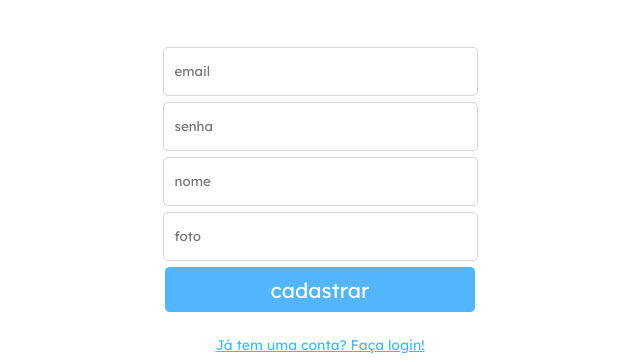
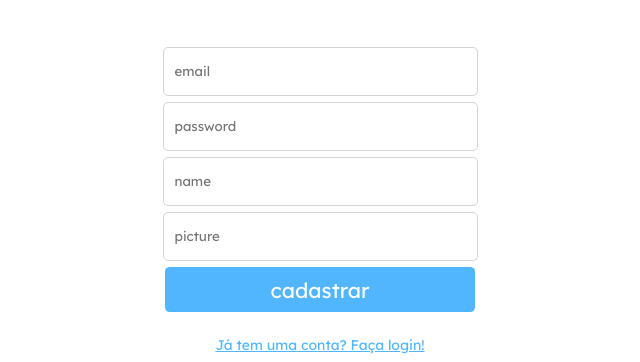
Before and after one commit to carlossiqueri/projeto11-trackit, a React (Create React App) app: page /signUpPage in a window 1280 px wide. Shown: the part 228-590 px from the top of the page, without its empty margins (320-960 px from the left). Built offline with nearby package versions, Linux system fonts and the light colour scheme.

Commit message:
versão com telas utilizando props

```diff
--- a/src/components/LoginForm/Form.jsx
+++ b/src/components/LoginForm/Form.jsx
@@ -2,7 +2,7 @@ import { FormularyField } from "./styled";
 import Button from "./Button";
 import { RedirectLink } from "./styled";
 import { useNavigate } from "react-router-dom";
-export default function Form() {
+export default function Form({inputs}) {
   const navigate = useNavigate();
   function singUpRedirect() {
     navigate("/signUpPage")
@@ -10,8 +10,9 @@ export default function Form() {
   return (
     <>
       <FormularyField>
-        <input id="email" placeholder="email" required />
-        <input id="password" placeholder="senha" required />
+        {inputs.map((i, index) => (
+          <input key={index} id={i} placeholder={i} required />
+        ))}
         <Button text={"entrar"}/>
       </FormularyField>
 
--- a/src/components/SignUpForm/Form.jsx
+++ b/src/components/SignUpForm/Form.jsx
@@ -1,38 +1,24 @@
-import { FormularyField, RedirectLink } from "../LoginForm/styled"
-import Button from "../LoginForm/Button"
-import { useNavigate } from "react-router-dom"
-export default function Form(){
+import { FormularyField, RedirectLink } from "../LoginForm/styled";
+import Button from "../LoginForm/Button";
+import { useNavigate } from "react-router-dom";
+export default function Form({ inputs }) {
   const navigate = useNavigate();
-function loginRedirect(){
+  function loginRedirect() {
     navigate("/");
   }
   return (
     <>
       <FormularyField>
-            <input
-            id="email"
-            placeholder="email"
-            required
-            />
-            <input
-            id="password"
-            placeholder="senha"
-            required
-            />
-            <input
-            id="name"
-            placeholder="nome"
-            required
-            />
-            <input
-            id="picture"
-            placeholder="foto"
-            required
-            />
-            <Button text={"cadastrar"}/>
+        {inputs.map((i, index) => (
+          <input key={index} id={i} placeholder={i} required />
+        ))}
+
+        <Button text={"cadastrar"} />
       </FormularyField>
 
-        <RedirectLink onClick={loginRedirect}>Já tem uma conta? Faça login!</RedirectLink>
+      <RedirectLink onClick={loginRedirect}>
+        Já tem uma conta? Faça login!
+      </RedirectLink>
     </>
-    )
+  );
 }
--- a/src/pages/LoginPage/LoginPage.jsx
+++ b/src/pages/LoginPage/LoginPage.jsx
@@ -3,10 +3,11 @@ import Form from "../../components/LoginForm/Form";
 import { LoginContainer } from "./styled";
 
 export default function LoginPage() {
+  const login =  ["email", "password"];
   return (
     <LoginContainer>
       <img src={logo} alt="logo" />
-      <Form />
+      <Form inputs={login} />
     </LoginContainer>
   );
 }
--- a/src/pages/SignUpPage/SignUpPage.jsx
+++ b/src/pages/SignUpPage/SignUpPage.jsx
@@ -2,11 +2,12 @@ import logo from "../../images/logo.png";
 import Form from "../../components/SignUpForm/Form";
 import { SignUpContainer } from "./styled";
 
-export default function LoginPage() {
+export default function SignUpPage() {
+  const signUp = ["email", "password", "name", "picture"];
   return (
     <SignUpContainer>
       <img src={logo} alt="logo" />
-      <Form />
+      <Form inputs={signUp}/>
     </SignUpContainer>
   );
 }
```
Lines whose indentation alone changed are shown as unchanged.
